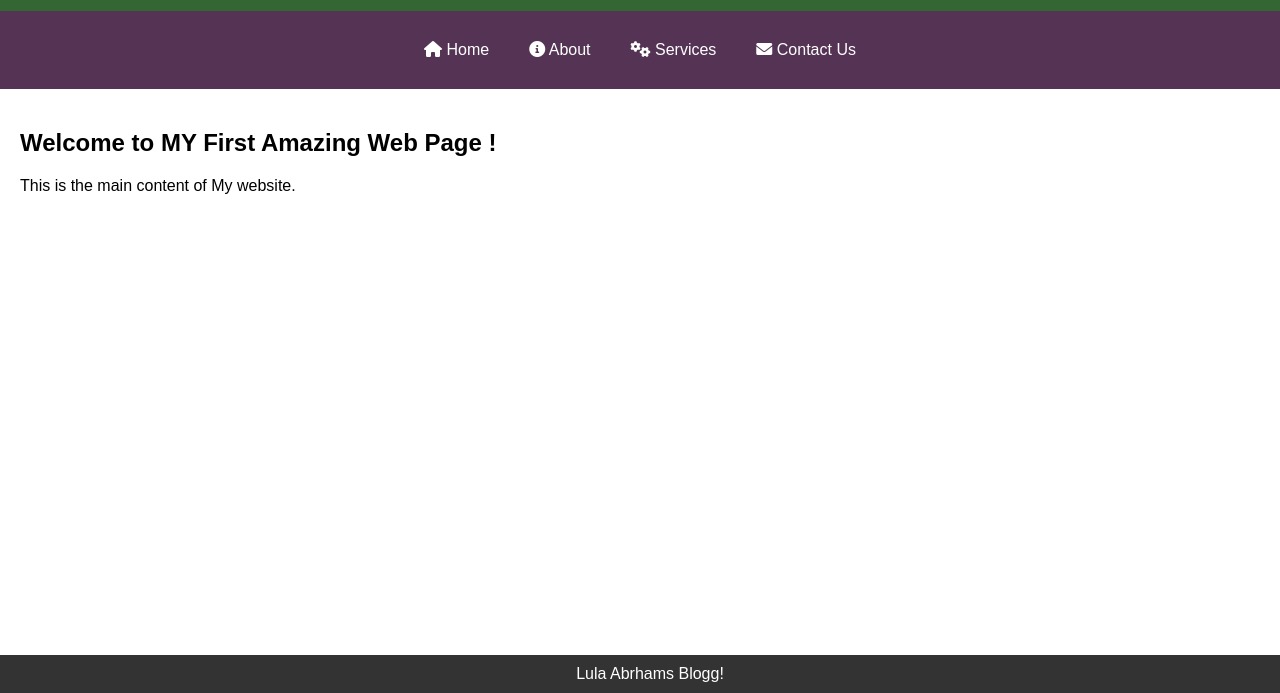
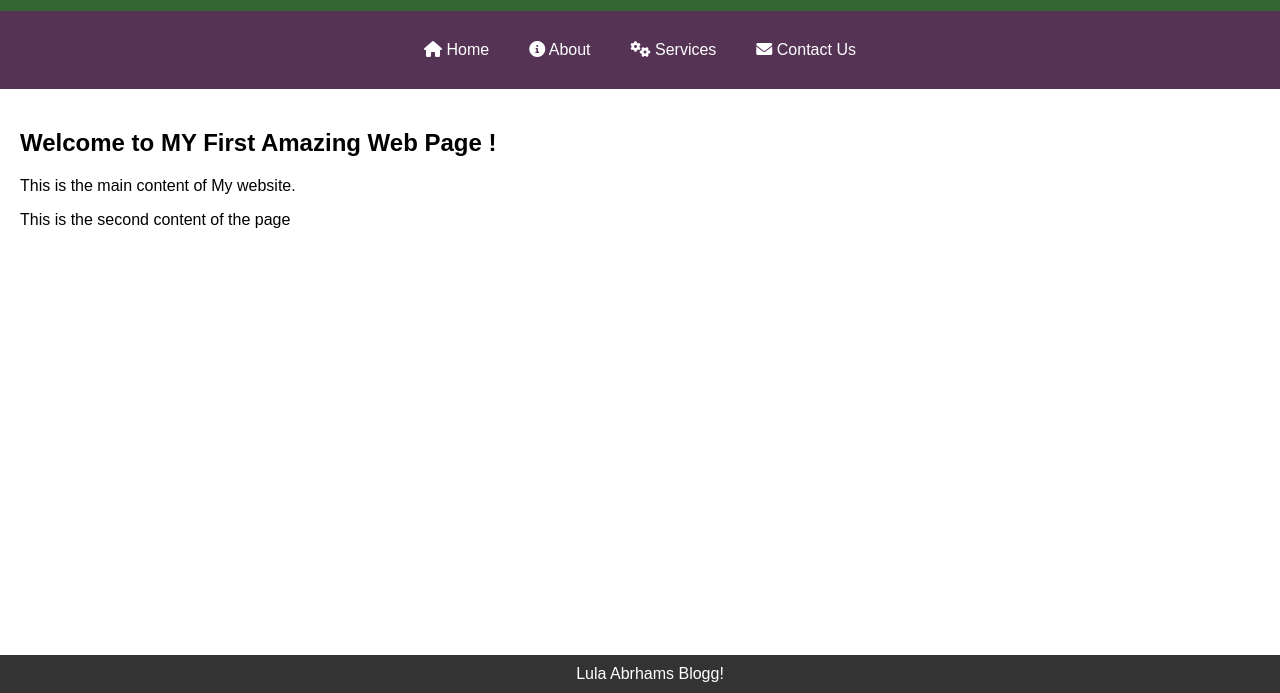
Before and after one commit to lulahailu1/lulahailu-github.io, a plain HTML site: page index.html in a window 1280 px wide. Shown: the part 107-800 px from the top of the page. Drawn offline with Linux system fonts and the light colour scheme.

Commit message:
Update index.html
Continue adding contents to the page

```diff
--- a/index.html
+++ b/index.html
@@ -69,6 +69,7 @@ html>
     <main>
         <h2>Welcome to MY First Amazing Web Page !</h2>
         <p>This is the main content of My  website.</p>
+       <p> This is the second content of the page </p>
 
     </main>
 
```
